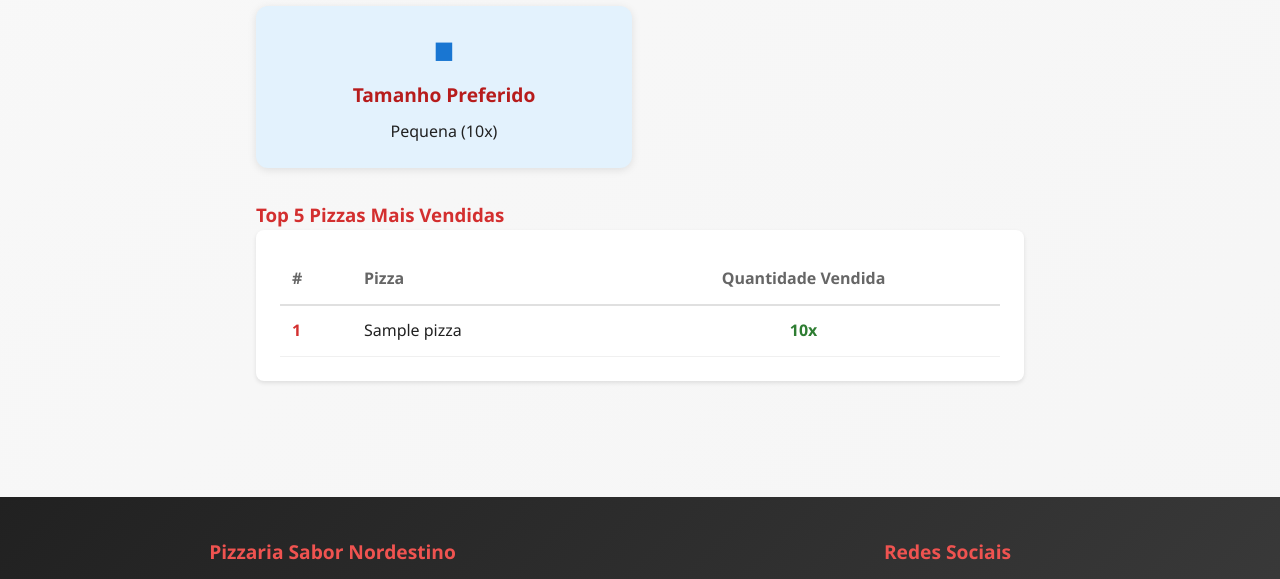
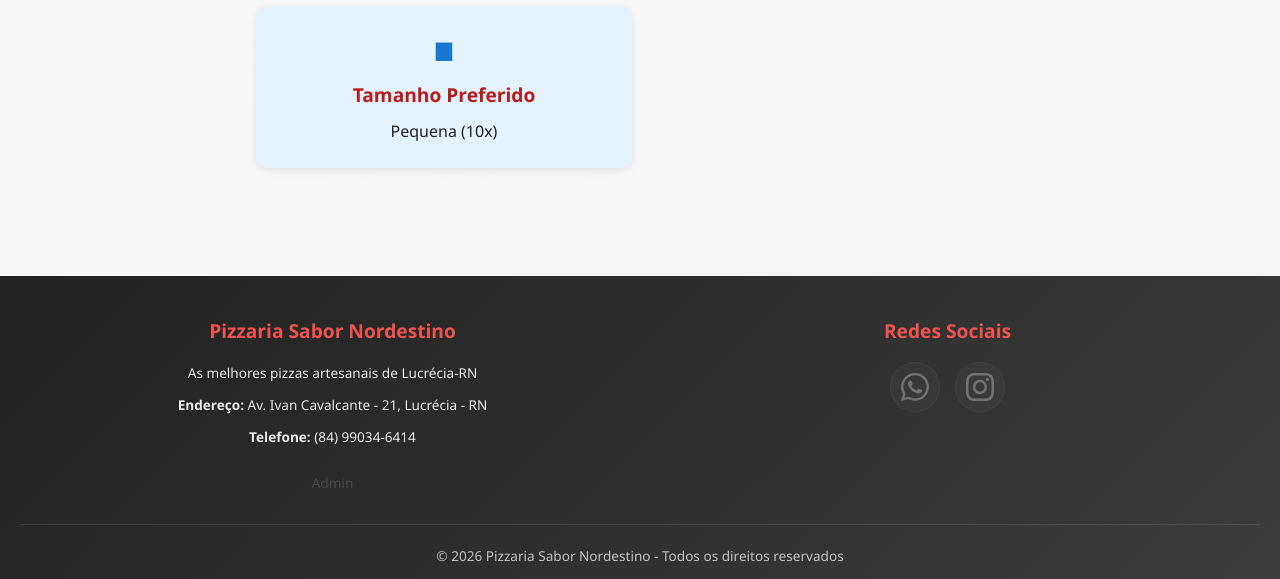
Before and after one commit to ErnestoSESB/pizzaria-sabor-nordestino, a Django app: page /painel/ in a window 1280 px wide. Shown: the part 2009-2588 px from the top of the page. Run offline with Django 5.2, Linux system fonts and the light colour scheme; a user stored in the database is signed in; tables that the repository leaves empty hold one stand-in row (values such as "Sample post").

Commit message:
Remover secao Top 5 pizzas mais vendidas do painel

```diff
--- a/pizzaria/templates/pizzaria/painel.html
+++ b/pizzaria/templates/pizzaria/painel.html
@@ -112,29 +112,4 @@
     </div>
   </div>
 
-  <!-- Seção: Top 5 Pizzas -->
-  {% if top_pizzas %}
-  <h3 style="margin-top: 2rem; color: var(--vermelho);">Top 5 Pizzas Mais Vendidas</h3>
-  <div style="background: white; padding: 1.5rem; border-radius: 8px; box-shadow: 0 2px 4px rgba(0,0,0,0.1); margin-bottom: 2rem;">
-    <table style="width: 100%; border-collapse: collapse;">
-      <thead>
-        <tr style="border-bottom: 2px solid #e0e0e0;">
-          <th style="text-align: left; padding: 0.75rem; color: #666;">#</th>
-          <th style="text-align: left; padding: 0.75rem; color: #666;">Pizza</th>
-          <th style="text-align: center; padding: 0.75rem; color: #666;">Quantidade Vendida</th>
-        </tr>
-      </thead>
-      <tbody>
-        {% for pizza in top_pizzas %}
-        <tr style="border-bottom: 1px solid #f0f0f0;">
-          <td style="padding: 0.75rem; font-weight: bold; color: var(--vermelho);">{{ forloop.counter }}</td>
-          <td style="padding: 0.75rem;">{{ pizza.pizza__nome }}</td>
-          <td style="padding: 0.75rem; text-align: center; font-weight: bold; color: #2e7d32;">{{ pizza.total }}x</td>
-        </tr>
-        {% endfor %}
-      </tbody>
-    </table>
-  </div>
-  {% endif %}
-
 {% endblock %}
```
